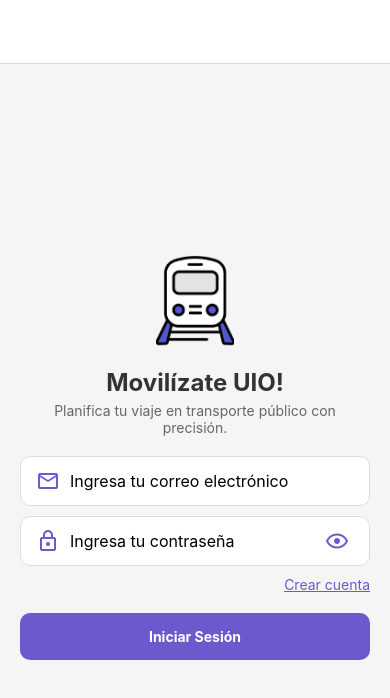
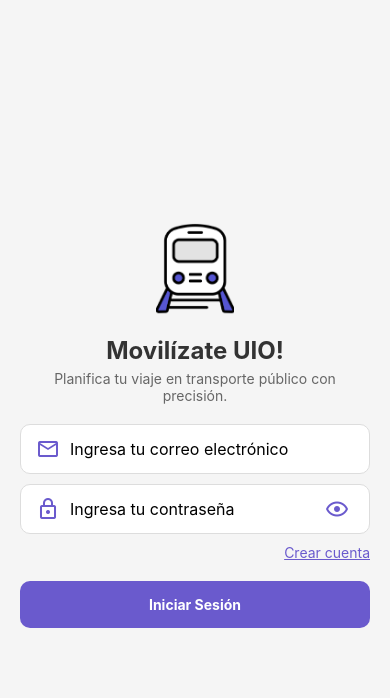
Before and after one commit to Jpprov420/proyectoMoviles, a React Native app in the folder frontend/: screen / in a window 390 px wide. Shown: the top 698 px of the page. Built offline with nearby package versions, Linux system fonts and the light colour scheme.

Commit message:
Eliminar componentes vacíos de pantallas

```diff
--- a/frontend/src/navigation/AppNavigator.js
+++ b/frontend/src/navigation/AppNavigator.js
@@ -10,21 +10,21 @@ const Stack = createStackNavigator();
 const AppNavigator = () => {
   return (
     <NavigationContainer>
-      <Stack.Navigator initialRouteName="Login">
+      <Stack.Navigator
+        initialRouteName="Login"
+        screenOptions={{ headerShown: false }} // Desactiva los encabezados y el espacio
+      >
         <Stack.Screen
           name="Login"
           component={LoginScreen}
-          options={{ title: "" }} // No mostrar el título
         />
         <Stack.Screen
           name="Register"
           component={RegisterScreen}
-          options={{ title: "" }} // No mostrar el título
         />
         <Stack.Screen
           name="Chat"
           component={ChatScreen}
-          options={{ title: "" }} // No mostrar el título
         />
       </Stack.Navigator>
     </NavigationContainer>
```
